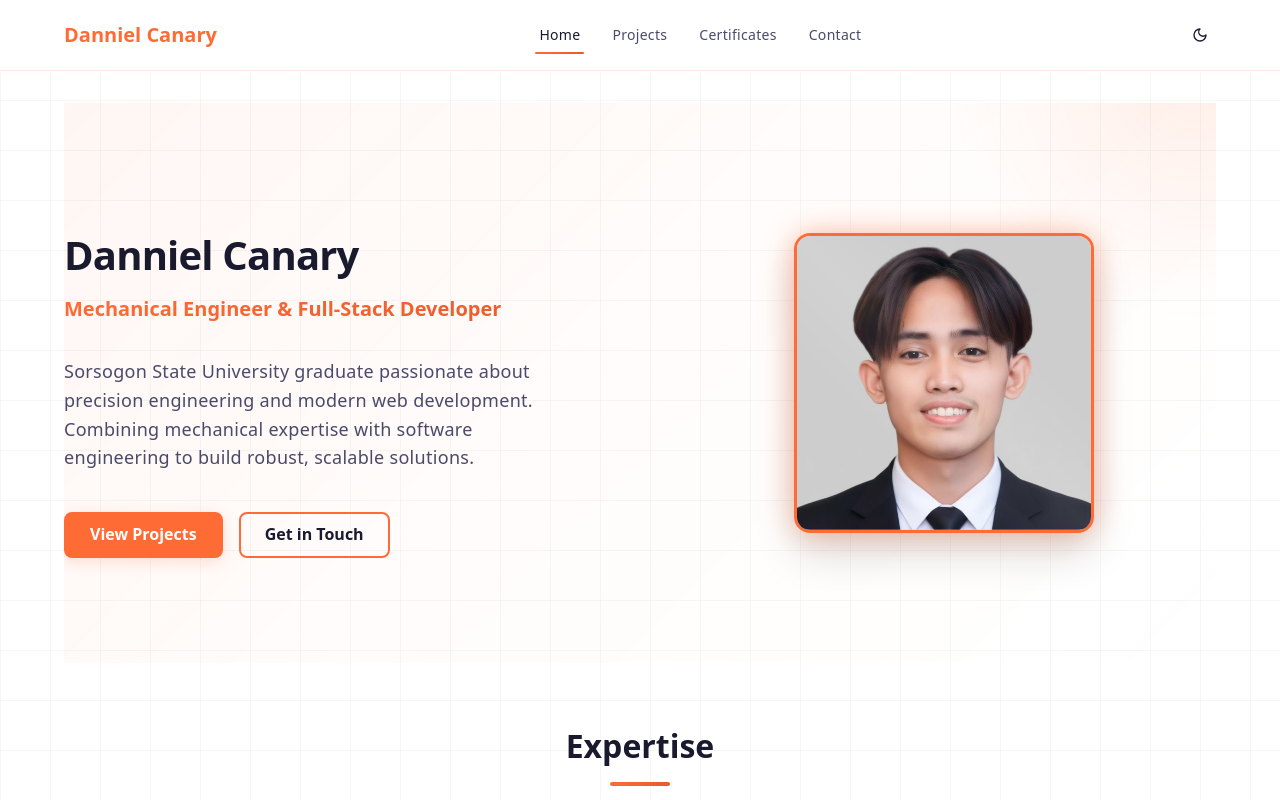
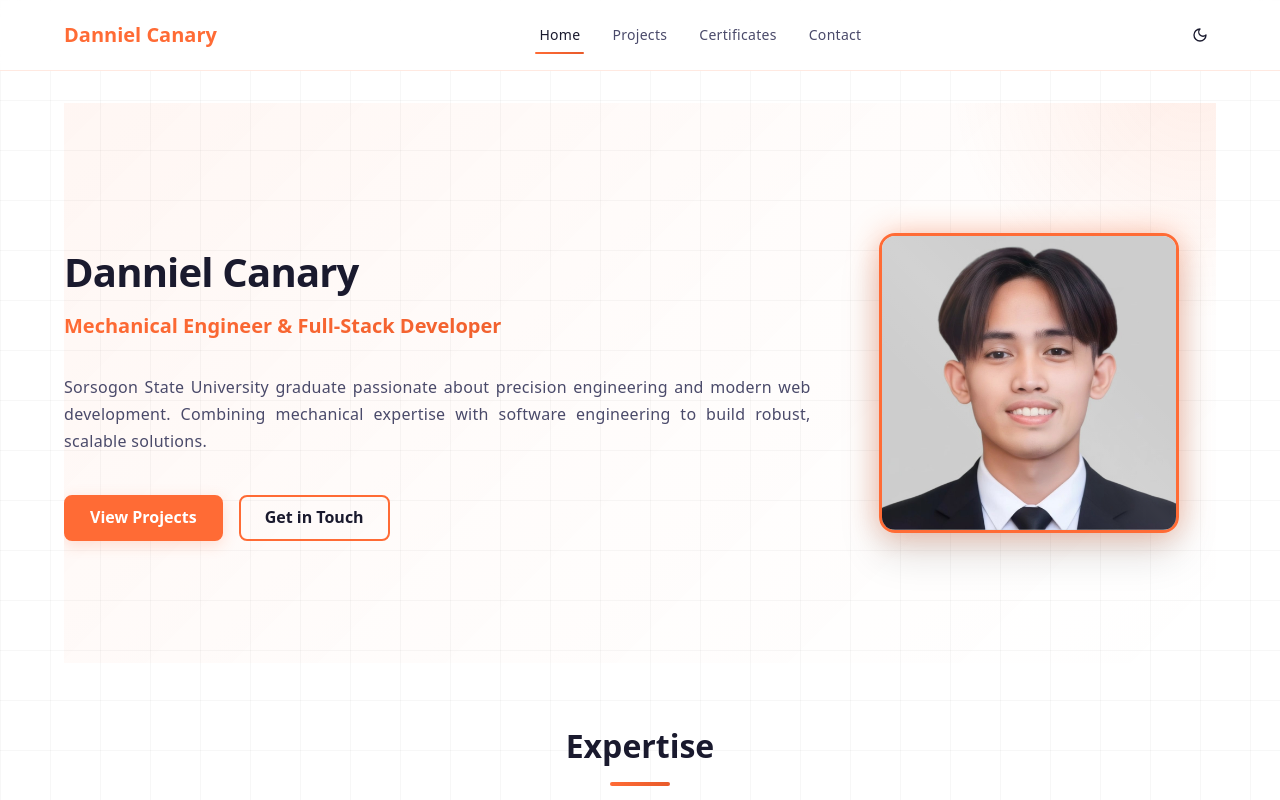
Before and after one commit to dannielcanaryquipia/personal-portfolio, a React app: page / in a window 1280 px wide. Shown: the top 800 px of the page. Built offline with nearby package versions, Linux system fonts and the light colour scheme; no server answers; the database is empty; the HTML template or start-up script is replaced by a standard one.

Commit message:
modify the spacing for the text in the home page

```diff
--- a/src/pages/Home.module.css
+++ b/src/pages/Home.module.css
@@ -15,8 +15,8 @@
 
 .hero {
   display: grid;
-  grid-template-columns: 1fr 1fr;
-  gap: var(--spacing-3xl);
+  grid-template-columns: 2fr 1fr;
+  gap: var(--spacing-xl);
   align-items: center;
   padding: var(--spacing-3xl) 0;
   min-height: 70vh;
@@ -93,13 +93,22 @@
 }
 
 .description {
-  font-size: var(--font-size-lg);
+  font-size: var(--font-size-base);
   color: var(--color-text-secondary);
-  max-width: 500px;
+  max-width: 100%;
   margin: var(--spacing-md) 0 0 0;
-  line-height: 1.6;
+  line-height: 1.7;
   animation: slideUp calc(var(--transition-slower) * 1.2) var(--transition-smooth);
   letter-spacing: 0.3px;
+}
+
+.aboutParagraph {
+  margin: 0 0 var(--spacing-sm) 0;
+  text-align: justify;
+}
+
+.aboutParagraph:last-child {
+  margin-bottom: 0;
 }
 
 /* CTA Buttons Section */
--- a/src/pages/Home.tsx
+++ b/src/pages/Home.tsx
@@ -46,9 +46,14 @@ export const Home = () => {
           </div>
           <h1 className={styles.title}>{heroTitle || 'Danniel Canary'}</h1>
           <p className={styles.subtitle}>{heroSubtitle || 'Mechanical Engineer & Full-Stack Developer'}</p>
-          <p className={styles.description}>
-            {aboutText || 'Sorsogon State University graduate passionate about precision engineering and modern web development. Combining mechanical expertise with software engineering to build robust, scalable solutions.'}
-          </p>
+          <div className={styles.description}>
+            {(aboutText || 'Sorsogon State University graduate passionate about precision engineering and modern web development. Combining mechanical expertise with software engineering to build robust, scalable solutions.')
+              .split('\n')
+              .filter(paragraph => paragraph.trim() !== '')
+              .map((paragraph, index) => (
+                <p key={index} className={styles.aboutParagraph}>{paragraph.trim()}</p>
+              ))}
+          </div>
           <div className={styles.cta}>
             <a href="/projects" className={styles.primaryButton}>View Projects</a>
             <a href="/contact" className={styles.secondaryButton}>Get in Touch</a>
--- a/src/pages/admin/Settings.module.css
+++ b/src/pages/admin/Settings.module.css
@@ -77,6 +77,13 @@
 
 .saveBtn {
   align-self: flex-end;
+}
+
+.fieldHint {
+  font-size: var(--font-size-xs);
+  color: var(--color-text-secondary);
+  margin: 0 0 var(--spacing-xs) 0;
+  font-style: italic;
 }
 
 .actions {
--- a/src/pages/admin/Settings.tsx
+++ b/src/pages/admin/Settings.tsx
@@ -237,11 +237,13 @@ export const Settings = () => {
 
           <div className={styles.formGroupFull}>
             <label className={styles.label}>About Text</label>
+            <p className={styles.fieldHint}>Use line breaks to separate paragraphs for better readability</p>
             <textarea
               className={styles.textarea}
               value={formData.about_text}
               onChange={(e) => setFormData({ ...formData, about_text: e.target.value })}
-              rows={4}
+              rows={10}
+              placeholder="Enter your bio here. Use line breaks to create paragraphs..."
             />
             <Button
               variant="secondary"
@@ -249,6 +251,7 @@ export const Settings = () => {
               onClick={() => handleSave('about_text')}
               loading={updateSetting.isPending}
               className={styles.saveBtn}
+              style={{ alignSelf: 'flex-end' }}
             >
               <Save size={16} />
               Save
```
